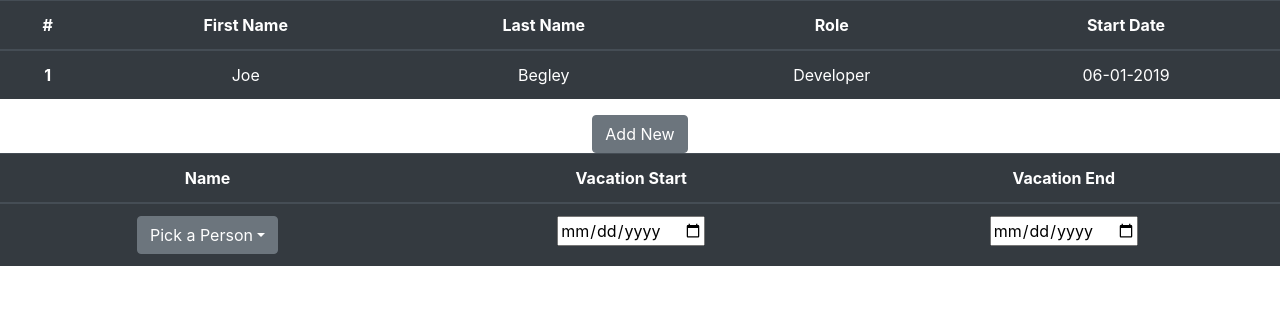
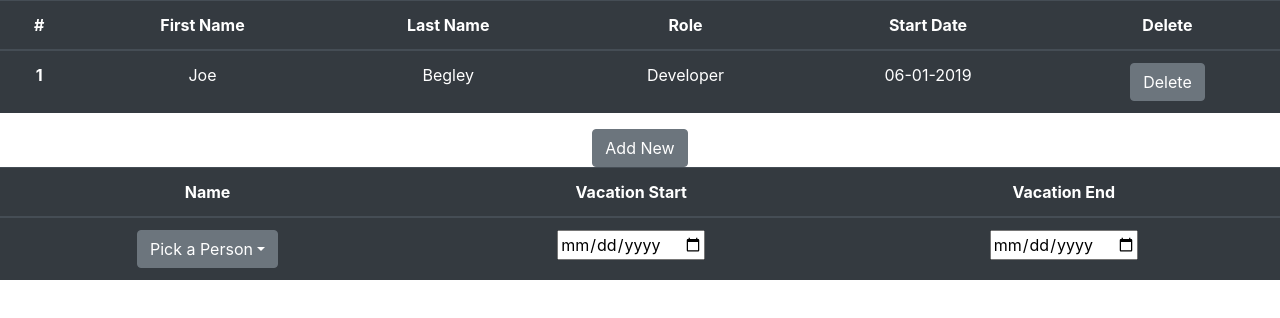
Before and after one commit to joebegley15/employee_table_project, a React (Create React App) app: page / in a window 1280 px wide. Shown: the top 318 px of the page. Built offline with nearby package versions, Linux system fonts and the light colour scheme.

Commit message:
Added delete funcitonality

```diff
--- a/src/components/NameTable.js
+++ b/src/components/NameTable.js
@@ -30,6 +30,7 @@ class NameTable extends Component {
       selectedPerson: null
     };
     this.addPerson = this.addPerson.bind(this);
+    this.delete = this.delete.bind(this);
     this.dropDownSelect = this.dropDownSelect.bind(this);
     this.enablePerson = this.enablePerson.bind(this);
     this.toggle = this.toggle.bind(this);
@@ -41,6 +42,15 @@ class NameTable extends Component {
     const people = this.state.people;
     people.push(person);
     this.setState({ people, showNewPersonField: false });
+  }
+
+  delete(event) {
+    const people = this.state.people.filter(person => {
+      console.log(person.id, event.target.id, person.id !== event.target.id);
+      return person._id !== event.target.id;
+    });
+    console.log(people);
+    this.setState({ people });
   }
 
   dropDownSelect(event) {
@@ -98,6 +108,7 @@ class NameTable extends Component {
               <th>Last Name</th>
               <th>Role</th>
               <th>Start Date</th>
+              <th>Delete</th>
             </tr>
           </thead>
           <tbody>
@@ -130,6 +141,11 @@ class NameTable extends Component {
                     updateProperty={this.updateProperty}
                     type="date"
                   />
+                  <td>
+                    <Button id={person._id} onClick={this.delete}>
+                      Delete
+                    </Button>
+                  </td>
                 </tr>
               );
             })}
```
